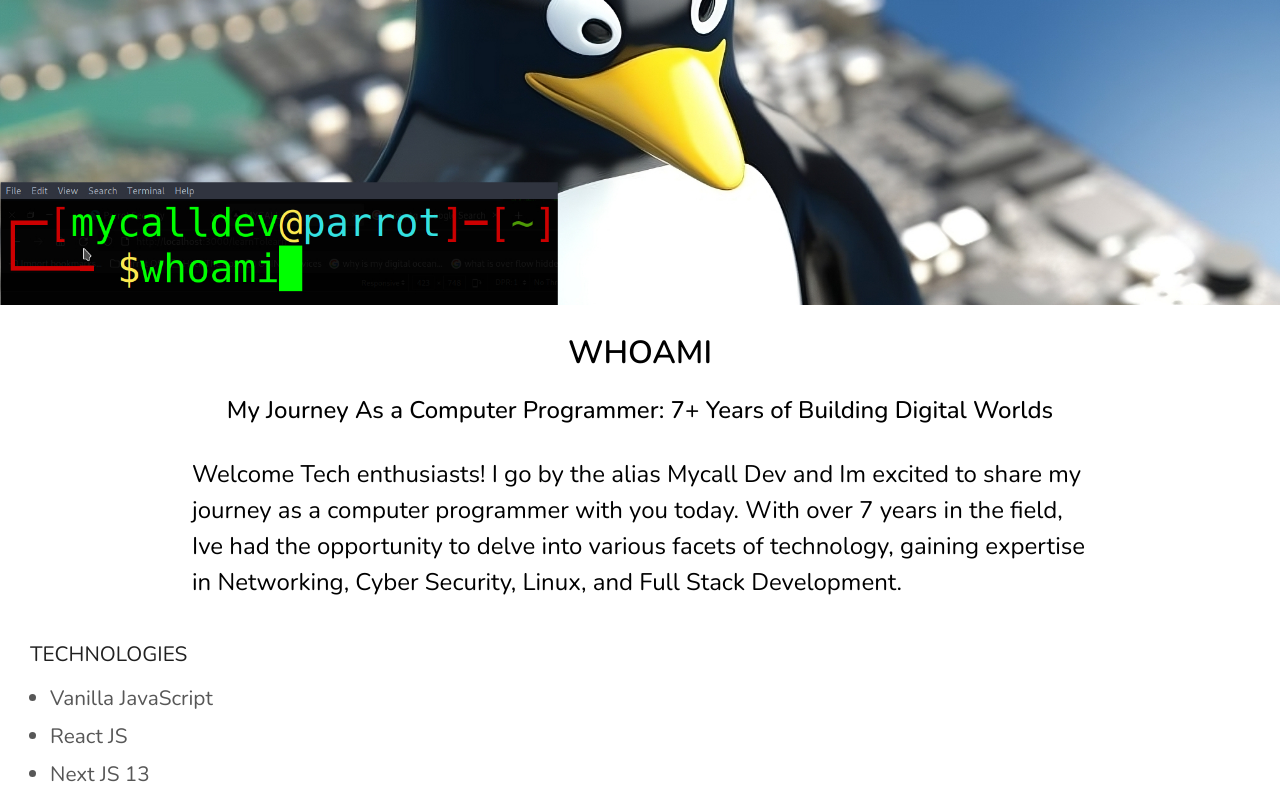
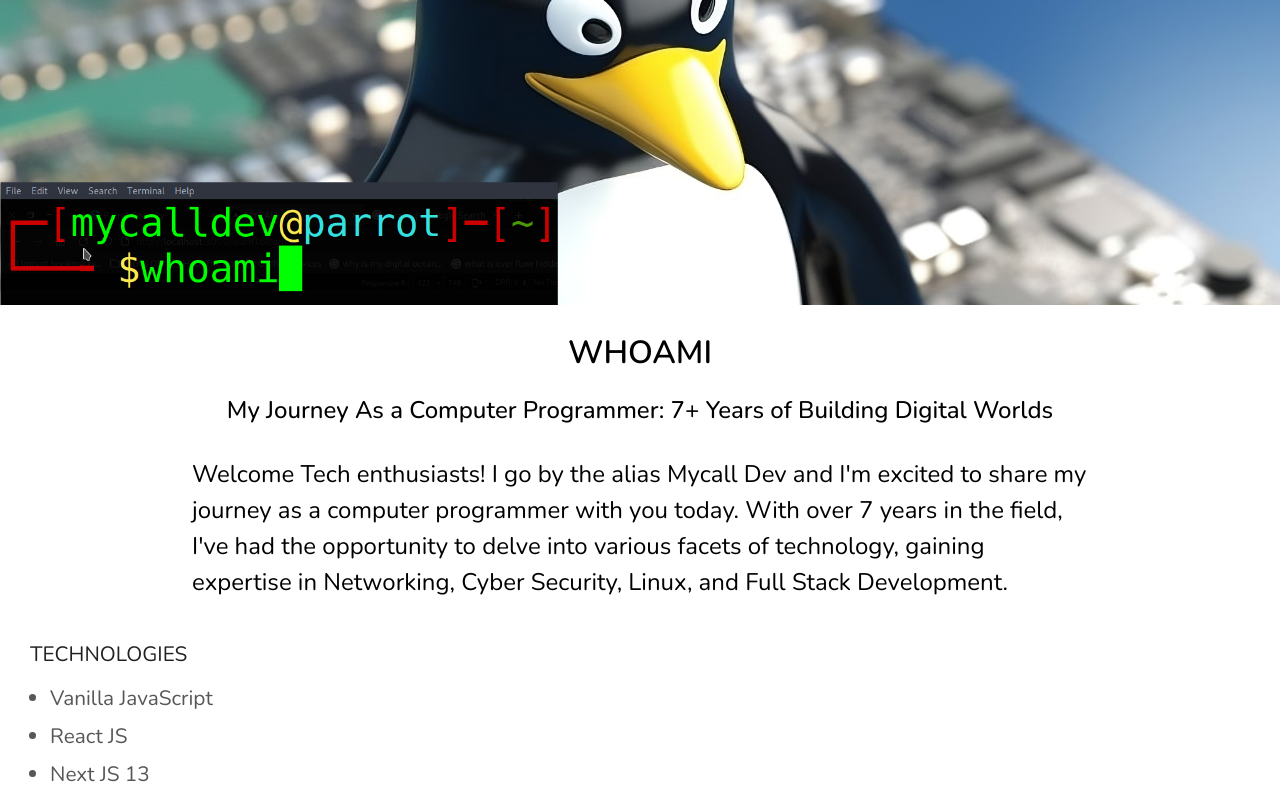
Before and after one commit to mycalldev/blog, a Next.js app: page /whoami in a window 1280 px wide. Shown: the part 370-1167 px from the top of the page. Built offline with nearby package versions, Linux system fonts and the light colour scheme.

Commit message:
added quotations

```diff
--- a/app/whoami/page.jsx
+++ b/app/whoami/page.jsx
@@ -33,13 +33,13 @@ export default function Whoami() {
         <div className={styles.titleTag}>My Journey As a Computer Programmer: 7+ Years of Building Digital Worlds</div>
         <div className={styles.contentMain}>
           Welcome Tech enthusiasts! I go by the alias Mycall Dev and
-          Im excited to share my journey as a computer programmer with you today.
-          With over 7 years in the field, Ive had the opportunity to delve into various
+          I'm excited to share my journey as a computer programmer with you today.
+          With over 7 years in the field, I've had the opportunity to delve into various
           facets of technology, gaining expertise in Networking, Cyber Security, Linux,
           and Full Stack Development.
         </div>
 
-      <div className={styles.titleSub}>Technologies</div>
+        <div className={styles.titleSub}>Technologies</div>
 
         <ul>
           <li className={styles.listItem}>Vanilla JavaScript</li>
```
